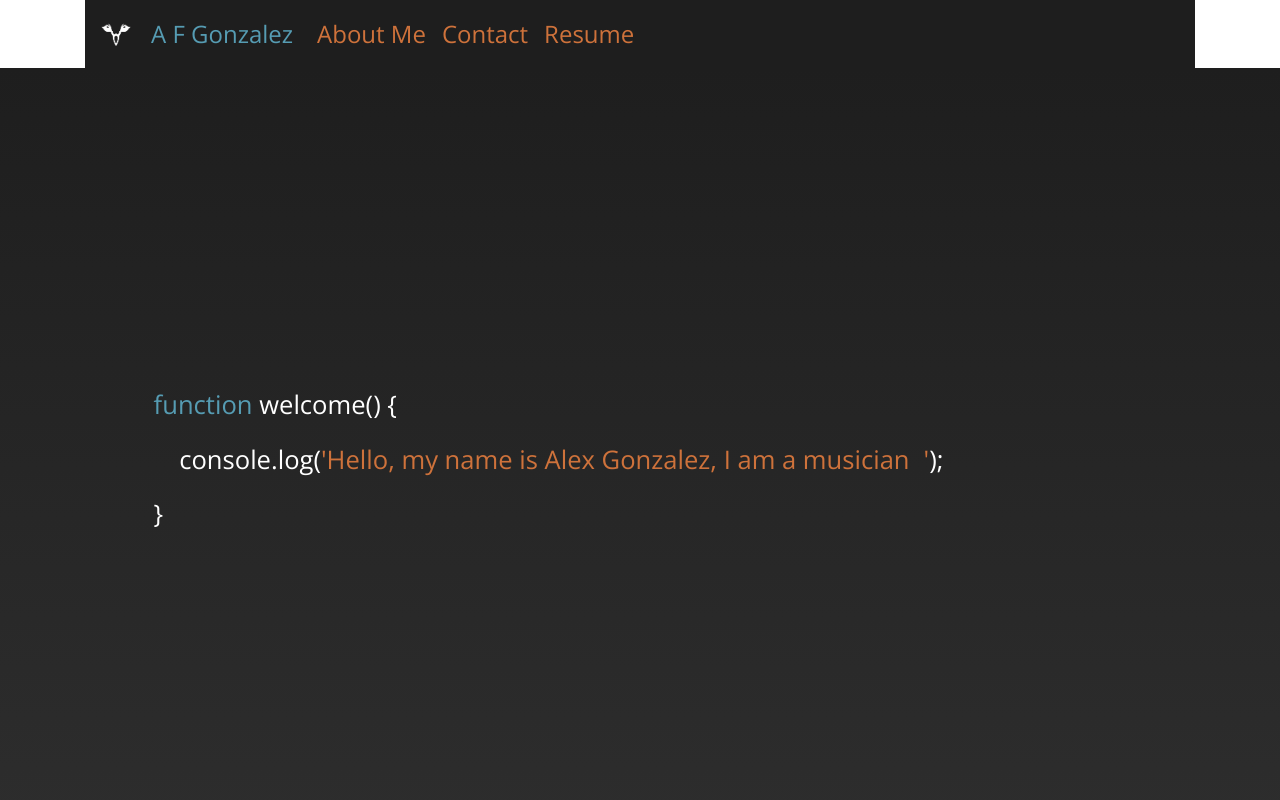
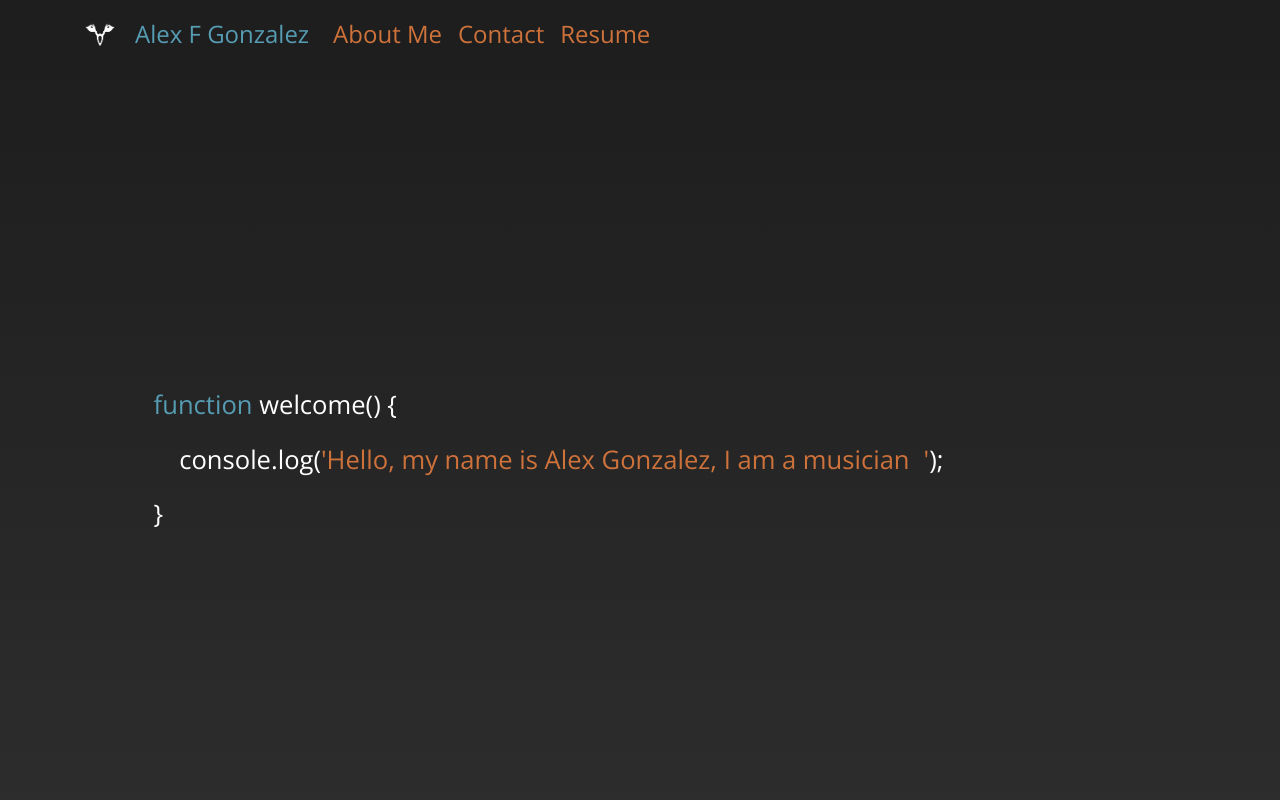
Before and after one commit to spokenbird/spokenbird-portfolio, a website: page app/index.html in a window 1280 px wide. Shown: the top 800 px of the page. Drawn offline with nearby package versions, Linux system fonts and the light colour scheme; files that its build step writes are made by us from their sources.

Commit message:
Update index.html

```diff
--- a/app/index.html
+++ b/app/index.html
@@ -24,10 +24,10 @@
 </head>
 
 <body>
-  <div class="container">
-    <nav class="navbar navbar-expand-lg">
+  <nav class="navbar navbar-expand-lg">
+    <div class="container">
       <a class="navbar-brand" href="#"><img src="assets/barn-owl-icon.png" width="30px" height="30px"
-          class="d-inline-block align-top">A F Gonzalez</a>
+          class="d-inline-block align-top">Alex F Gonzalez</a>
       <button class="navbar-toggler" type="button" data-toggle="collapse" data-target="#navbarSupportedContent"
         aria-controls="navbarSupportedContent" aria-expanded="false" aria-label="Toggle navigation">
         <span class="navbar-toggler-icon"></span>
@@ -46,8 +46,8 @@
           </li>
         </ul>
       </div>
-    </nav>
-  </div>
+    </div>
+  </nav>
   <div class="jumbotron">
     <div class="jumbo-p">
       <p><span class="function">function</span> welcome() {</p>
```
